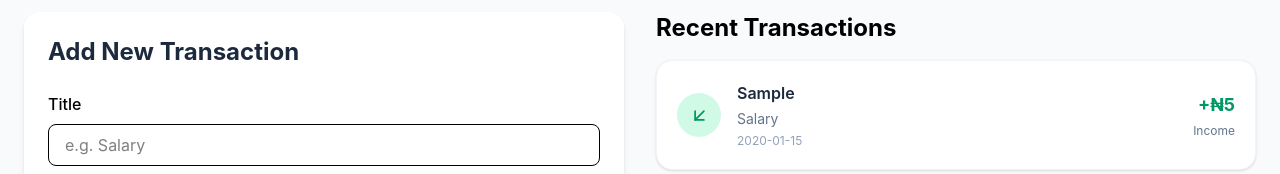
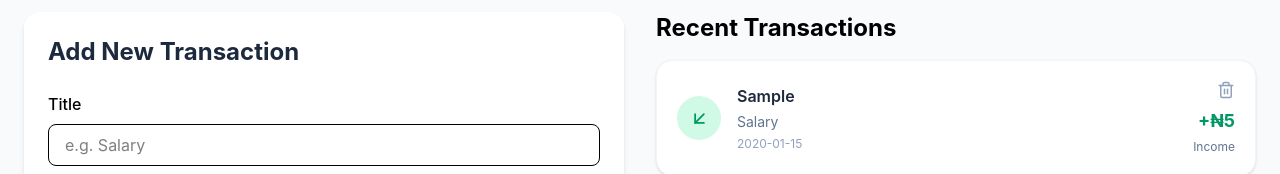
Before and after one commit to sharon5555/Finance-tracker, a React (Vite) app: page / in a window 1280 px wide. Both pictures are taken after typing "Sample", "5", "2020-01-15" into the empty fields and a click on the button "Save Transaction". Shown: the part 627-801 px from the top of the page. Built offline with nearby package versions, Linux system fonts and the light colour scheme.

Commit message:
Add delete transaction feature

```diff
--- a/src/components/common/TransactionCard.jsx
+++ b/src/components/common/TransactionCard.jsx
@@ -1,8 +1,20 @@
 // Import icons for income and expense transactions.
-import { FiArrowDownLeft, FiArrowUpRight } from "react-icons/fi";
+import {
+    FiArrowDownLeft,
+    FiArrowUpRight,
+    FiTrash2
+} from "react-icons/fi";
 
 
-function TransactionCard({ title, amount, type, category, date }) {
+// Receive the transaction details and the delete function from Hero.jsx.
+function TransactionCard({
+    title,
+    amount,
+    type,
+    category,
+    date ,
+    onDelete
+}) {
 
     // Check whether this transaction is an income.
     // This value will help us choose the correct icon and colors.
@@ -89,6 +101,20 @@ function TransactionCard({ title, amount, type, category, date }) {
                 */}
                 <div className="text-right">
 
+                    {/* Delete button */}
+                    <button
+                        // Call the delete function when clicked.
+                        onClick={onDelete}
+
+                        // Give the button a tooltip.
+                        title="Delete transaction"
+
+                        // Style the delete button.
+                        className="text-slate-400 hover:text-red-600 mb-2"
+                    >
+                        <FiTrash2 size={18} />
+                    </button>
+
                     {/*
                         Amount:
                         Income gets a "+" sign and green color.
--- a/src/components/landing/Hero.jsx
+++ b/src/components/landing/Hero.jsx
@@ -43,6 +43,42 @@ function Hero() {
         }
     }
 
+    // This function removes a transaction from the transactions array.
+    function deleteTransaction(id) {
+
+        //find the transaction that the user wants to delete.
+        const transactionToDelete = transactions.find(
+            (transaction) => transaction.id === id
+        );
+
+        // If the transaction cannot be found, stop the function.
+        if(!transactionToDelete) {
+            return;
+        }
+
+        //Remove the selected transaction from the array.
+        setTransactions(
+            transactions.filter(
+                (transaction) => transaction.id !== id
+            )
+        );
+
+        // Reverse the effect that the transaction had on the balance.
+        if (transactionToDelete.type === "Income") {
+
+            //If is was income, substract it from the balance.
+            setBalance(
+                balance - Number(transactionToDelete.amount)
+            );
+        } else {
+
+            //If it was an expense, add it back to the balance.
+            setBalance(
+                balance + Number(transactionToDelete.amount)
+            );
+        }
+
+    }
 
     // Calculate the total amount of all Income transactions.
     // filter() keeps only transactions whose type is "Income".
@@ -224,6 +260,9 @@ function Hero() {
                                     type={transaction.type}
                                     category={transaction.category}
                                     date={transaction.date}
+
+                                    // Pass the transaction's id to the delete function.
+                                    onDelete={() => deleteTransaction(transaction.id)}
                                 />
 
                             ))}
```
